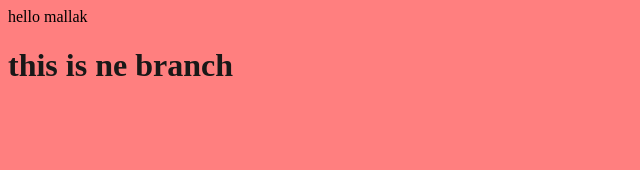
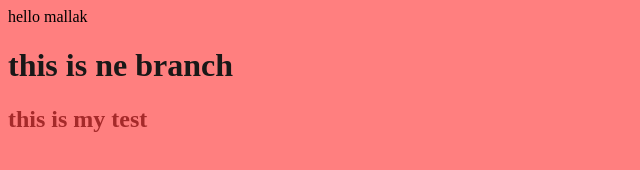
Before and after one commit to malaknaser/mytest, a plain HTML site: page index.html in a window 1280 px wide. Shown: the whole page, without its empty margins (0-640 px from the left). Drawn offline with Linux system fonts and the light colour scheme.

Commit message:
add cganging on style and add h2

```diff
--- a/index.html
+++ b/index.html
@@ -9,6 +9,7 @@
 <body>
      hello mallak
      <h1>this is ne branch</h1>
+     <h2>this is my test</h2>
 <script src="app.js"></script>
 </body>
 </html>
--- a/style.css
+++ b/style.css
@@ -4,3 +4,6 @@ h1{
 body{
      background-color: rgb(255, 127, 127);
 }
+h2{
+     color: brown;
+}
```
